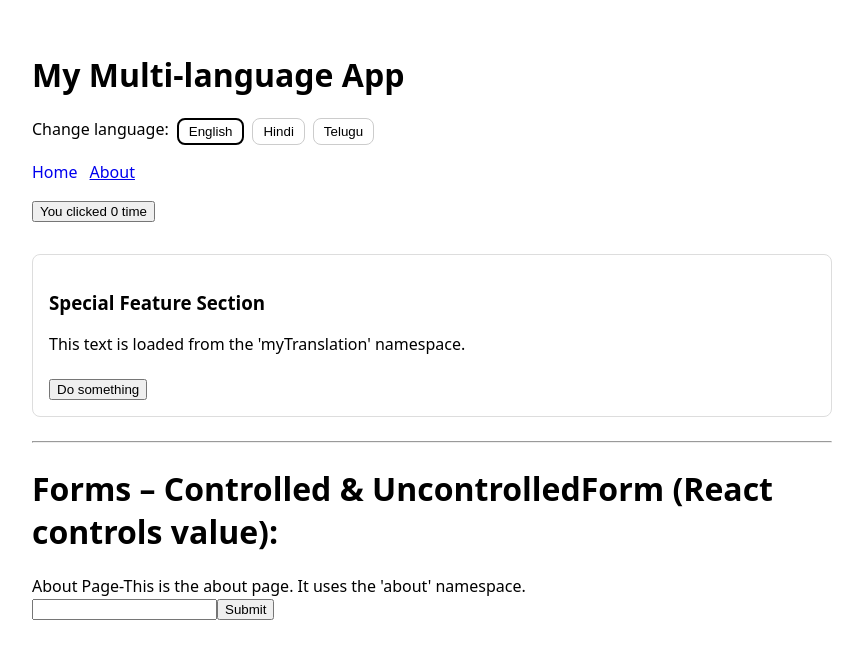
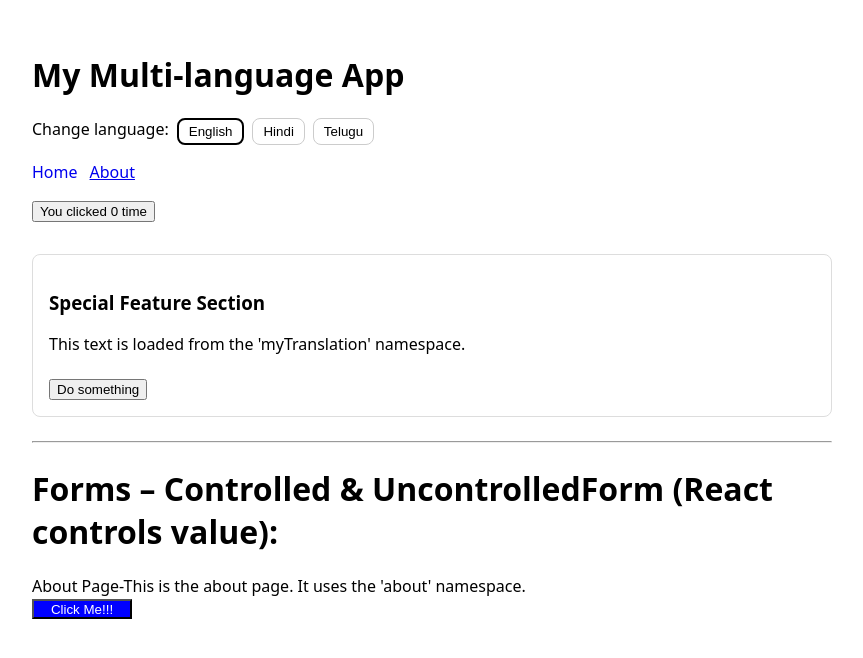
Before and after one commit to UdayKumarBurgula/my-react-prepare, a React (Create React App) app: page /about in a window 1280 px wide. Shown: the top 658 px of the page, without its empty margins (0-863 px from the left). Built offline with nearby package versions, Linux system fonts and the light colour scheme.

Commit message:
button styling React components

```diff
--- a/src/pages/AboutPage.js
+++ b/src/pages/AboutPage.js
@@ -6,33 +6,10 @@ import { DragDropContext, Droppable, Draggable } from 'react-beautiful-dnd';
 import { Formik, Form, Field, ErrorMessage } from 'formik';
 import * as Yup from 'yup';
 import { io } from "socket.io-client";
+import styles from "./Button.module.css";
 
-var ControlledForm = function () {
-    const [name, setName] = useState("");
-
-    return (
-        <form onSubmit={e => { e.preventDefault(); alert(name); }}>
-            Set Name
-            <input value={name} onChange={e => setName(e.target.value)} />
-            <button>Submit</button>
-        </form>
-    );
-};
-
-var UncontrolledForm = function () {
-    const inputRef = useRef();
-
-    function handleSubmit(e) {
-        e.preventDefault();
-        alert(inputRef.current.value);
-    }
-
-    return (
-        <form onSubmit={handleSubmit}>
-            <input ref={inputRef} />
-            <button>Submit</button>
-        </form>
-    );
+const Button = function ({ children }) {
+    return <button className={styles.btn}>{children}</button>;
 }
 
 function AboutPage() {
@@ -42,8 +19,8 @@ function AboutPage() {
   return (
       <div>
           <h1>Forms – Controlled & UncontrolledForm (React controls value):</h1>
-          {t('title') + "-" + t('content')}
-          <UncontrolledForm></UncontrolledForm>
+          {t('title') + "-" + t('content')} <br />
+          <Button>Click Me!!! </Button>
       </div>
   );
 }
--- /dev/null
+++ b/src/pages/Button.module.css
@@ -0,0 +1,6 @@
+.btn {
+	background: blue;
+	color: white;
+	height: 20px;
+	width: 100px;
+}
```
